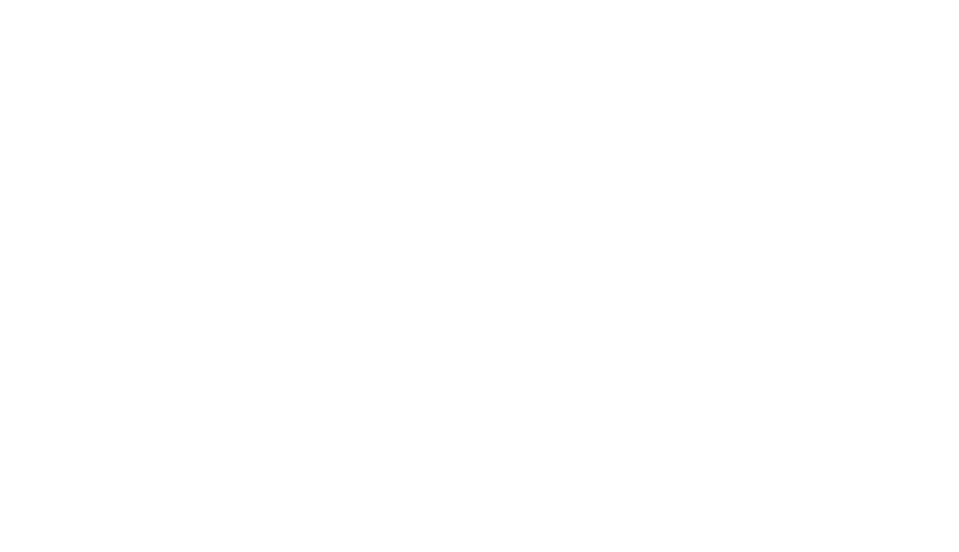
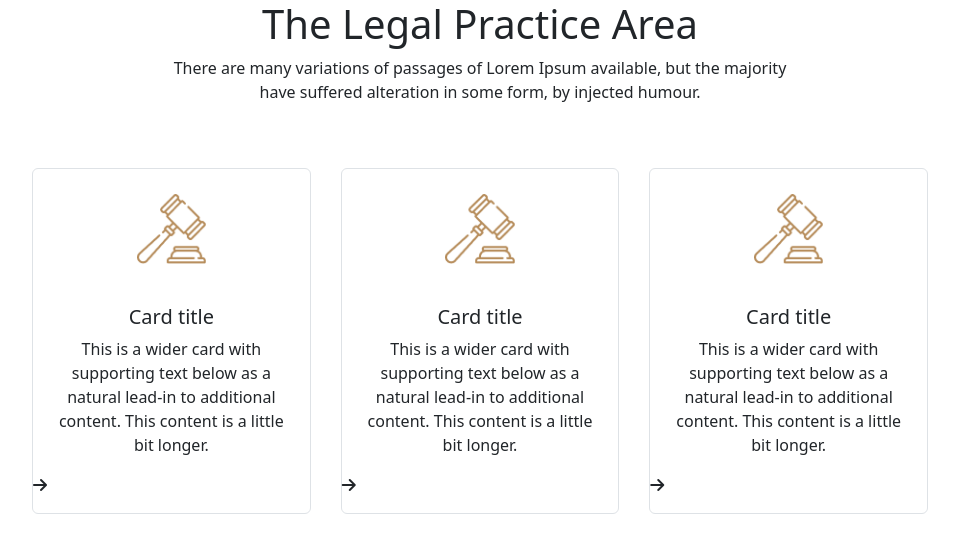
Before and after one commit to motlubor/lega, a plain HTML site: page index.html in a window 1280 px wide. Shown: the whole page, without its empty margins (160-1119 px from the left). Drawn offline with nearby package versions, Linux system fonts and the light colour scheme.

Commit message:
card group complete without arrow Icon fixed

```diff
--- a/index.html
+++ b/index.html
@@ -1,14 +1,75 @@
-<!DOCTYPE html>
+<!doctype html>
 <html lang="en">
-<head>
-    <meta charset="UTF-8">
-    <meta http-equiv="X-UA-Compatible" content="IE=edge">
-    <meta name="viewport" content="width=device-width, initial-scale=1.0">
+  <head>
+    <meta charset="utf-8">
+    <meta name="viewport" content="width=device-width, initial-scale=1">
+    <title>Legal</title>
+<!-- Css Link -->
+<link rel="stylesheet" href="styles/style.css">
 
-<link rel="stylesheet" href="styles/style.css">
-    <title>Legal Solution</title>
-</head>
-<body>
+    <!-- Bootstrap link -->
+    <link href="https://cdn.jsdelivr.net/npm/bootstrap@5.3.0-alpha1/dist/css/bootstrap.min.css" rel="stylesheet" integrity="sha384-GLhlTQ8iRABdZLl6O3oVMWSktQOp6b7In1Zl3/Jr59b6EGGoI1aFkw7cmDA6j6gD" crossorigin="anonymous">
 
-</body>
+    <!-- fontawesome kit -->
+    <script src="https://kit.fontawesome.com/bd259666ae.js" crossorigin="anonymous"></script>
+  </head>
+  <body>
+
+
+
+    <div class="legal-practice w-50 m-auto text-center">
+<h1>The Legal Practice Area</h1>
+<p>There are many variations of passages of Lorem Ipsum available, but the majority have suffered alteration in some form, by injected humour.</p>
+    </div>
+    <br>
+    <br>
+     <!-- ===============================Card Section======================== -->
+
+     <div class="card-group centering-card ">
+        <div class="card border rounded">
+            <div class="centering-image">
+                <img src="images/business.png" class="card-img-top" alt="...">
+
+            </div>
+          <div class="card-body">
+            <h5 class="card-title text-center">Card title</h5>
+            <p class="card-text text-center">This is a wider card with supporting text below as a natural lead-in to additional content. This content is a little bit longer.</p>
+          </div>
+          <div class="">
+            <p><i class="fa-solid fa-arrow-right"></i></p>
+          </div>
+        </div>
+        <div class="card border rounded">
+            <div class="centering-image">
+                <img src="images/business.png" class="card-img-top" alt="...">
+
+            </div>
+          <div class="card-body">
+            <h5 class="card-title text-center">Card title</h5>
+            <p class="card-text text-center">This is a wider card with supporting text below as a natural lead-in to additional content. This content is a little bit longer.</p>
+          </div>
+          <div class="">
+            <p><i class="fa-solid fa-arrow-right"></i></p>
+          </div>
+        </div>
+        <div class="card border rounded">
+            <div class="centering-image">
+                <img src="images/business.png" class="card-img-top" alt="...">
+
+            </div>
+          <div class="card-body">
+            <h5 class="card-title text-center">Card title</h5>
+            <p class="card-text text-center">This is a wider card with supporting text below as a natural lead-in to additional content. This content is a little bit longer.</p>
+          </div>
+          <div class="">
+            <p><i class="fa-solid fa-arrow-right"></i></p>
+          </div>
+        </div>
+
+      </div>
+
+
+
+    <script src="https://cdn.jsdelivr.net/npm/bootstrap@5.3.0-alpha1/dist/js/bootstrap.bundle.min.js" integrity="sha384-w76AqPfDkMBDXo30jS1Sgez6pr3x5MlQ1ZAGC+nuZB+EYdgRZgiwxhTBTkF7CXvN" crossorigin="anonymous"></script>
+  </body>
 </html>
--- a/styles/style.css
+++ b/styles/style.css
@@ -0,0 +1,20 @@
+
+
+.centering-card{
+    width: 70%;
+    margin: auto;
+    display: grid;
+    gap: 30px;
+    border: 1px;
+}
+
+.centering-image{
+    display: flex;
+    justify-content:space-around;
+    margin-top: 25px;
+    margin-bottom: 25px;
+
+}
+.centering-image img{
+    width: 25%;
+}
```
